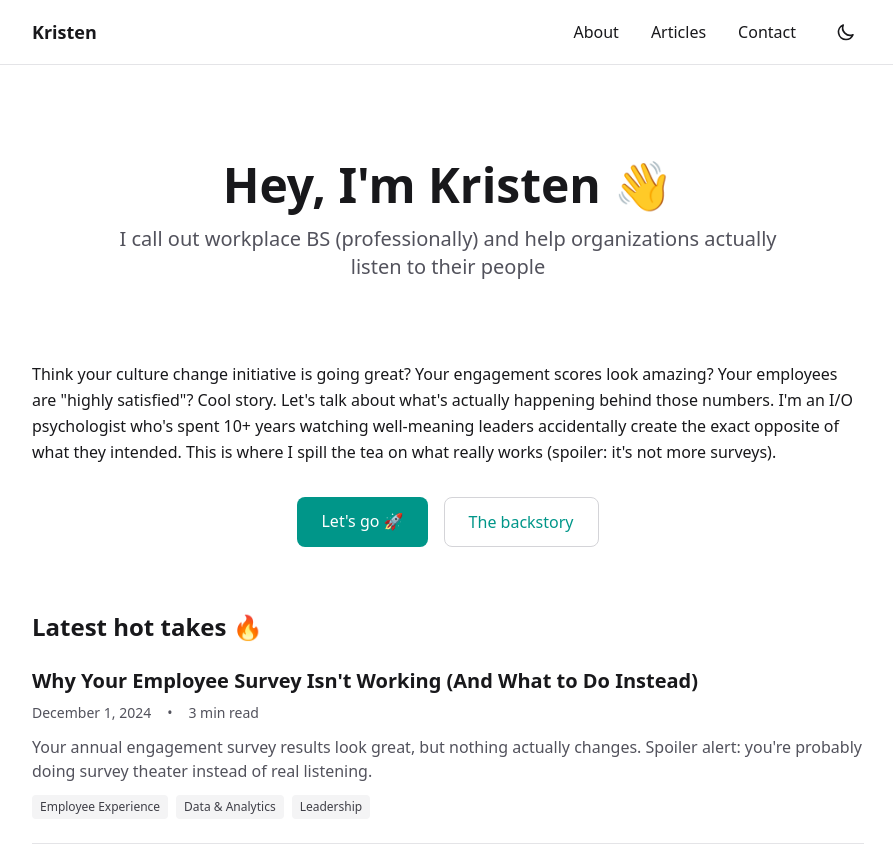
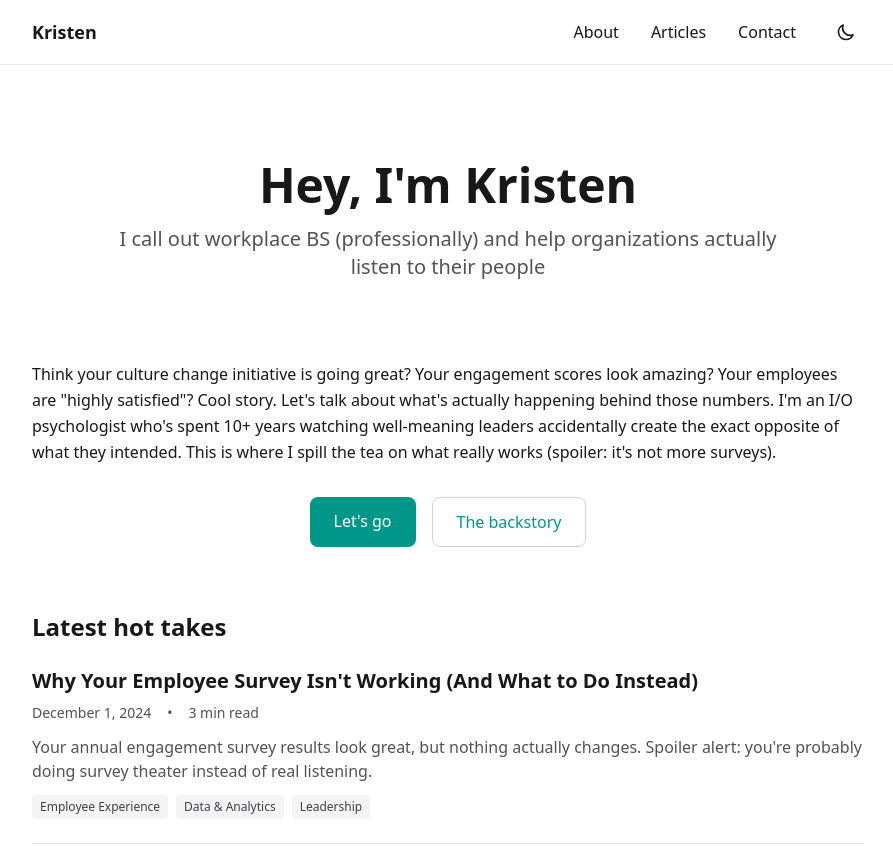
Before and after one commit to jw41784/kristen-blog, an Astro site: page /kristen-blog/ in a window 1280 px wide. Shown: the top 847 px of the page, without its empty margins (192-1085 px from the left). Built offline with nearby package versions, Linux system fonts and the light colour scheme; Astro itself is replaced by a stand-in of ours.

Commit message:
Remove emojis from copy while keeping engaging tone
- Remove emojis from home page headline and CTAs
- Remove emoji from about page title
- Remove emoji from 'Latest hot takes' section
- Maintain fun, conversational tone without visual elements

```diff
--- a/src/pages/about.astro
+++ b/src/pages/about.astro
@@ -6,7 +6,7 @@ const base = import.meta.env.BASE_URL;
 
 <BaseLayout title="About">
   <div class="max-w-3xl mx-auto">
-    <h1 class="text-4xl font-bold mb-8">The backstory 🤓</h1>
+    <h1 class="text-4xl font-bold mb-8">The backstory</h1>
 
     <div class="flex flex-col md:flex-row gap-8 items-start mb-12">
       <img
--- a/src/pages/index.astro
+++ b/src/pages/index.astro
@@ -18,7 +18,7 @@ const recentArticles = articles
   <div class="space-y-8">
     <header class="text-center py-12">
       <h1 class="text-4xl sm:text-5xl font-bold mb-4">
-        Hey, I'm Kristen 👋
+        Hey, I'm Kristen
       </h1>
       <p class="text-xl text-zinc-600 dark:text-zinc-400 max-w-2xl mx-auto">
         I call out workplace BS (professionally) and help organizations actually listen to their people
@@ -38,7 +38,7 @@ const recentArticles = articles
 
       <div class="mt-8 flex flex-col sm:flex-row gap-4 justify-center not-prose">
         <a href={`${base}articles/`} class="inline-block px-6 py-3 bg-teal-600 text-white rounded-lg hover:bg-teal-700 transition-colors text-center">
-          Let's go 🚀
+          Let's go
         </a>
         <a href={`${base}about/`} class="inline-block px-6 py-3 border border-zinc-300 dark:border-zinc-700 rounded-lg hover:border-teal-600 dark:hover:border-teal-400 transition-colors text-center">
           The backstory
@@ -47,7 +47,7 @@ const recentArticles = articles
     </section>
 
     <section class="mt-16">
-      <h2 class="text-2xl font-bold mb-6">Latest hot takes 🔥</h2>
+      <h2 class="text-2xl font-bold mb-6">Latest hot takes</h2>
       <div class="space-y-6">
         {recentArticles.map(article => (
           <article class="border-b border-zinc-200 dark:border-zinc-800 pb-6 last:border-0">
```
